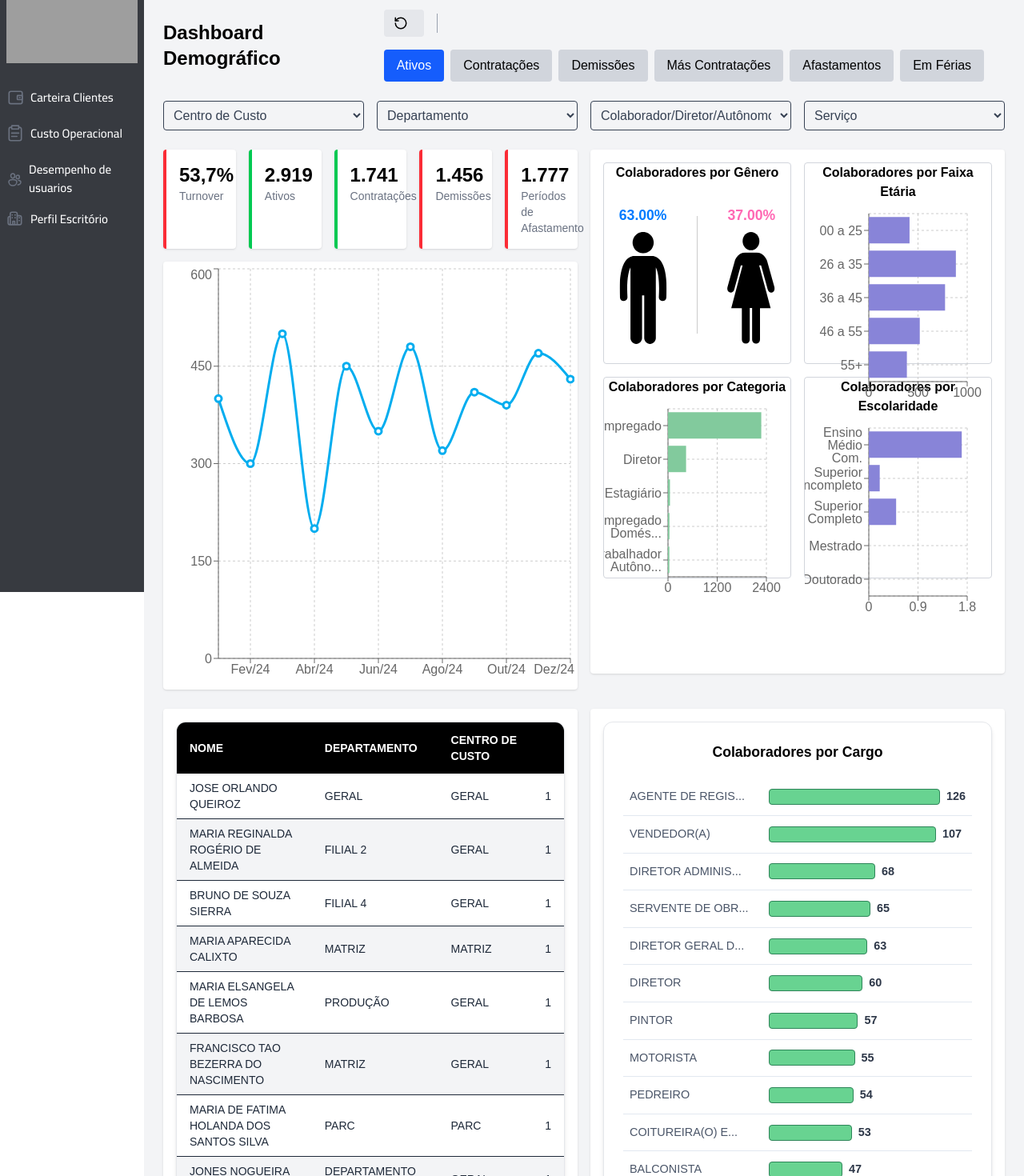
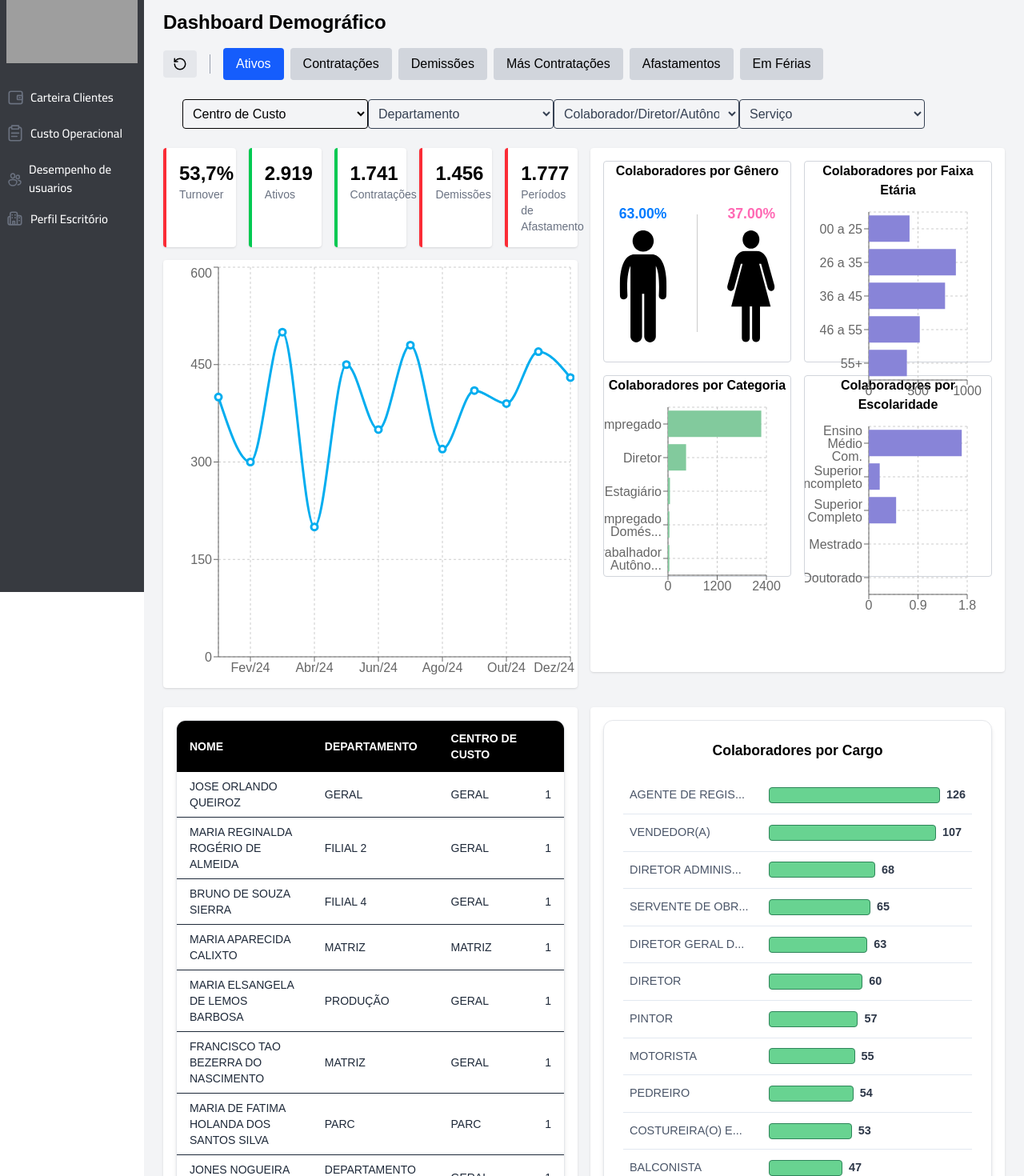
Before and after one commit to gabrielcsilvaa/office-gestao-front, a Next.js app: page /modulos/dashboards/demografico in a window 1280 px wide. Shown: the part 60-1530 px from the top of the page at 80% size. Built offline with nearby package versions, Linux system fonts and the light colour scheme; sample sign-in values are in the browser's storage; grey boxes are pictures that could not be loaded.

Commit message:
nikolas-demografico

```diff
--- a/src/app/modulos/dashboards/demografico/components/grafico_cargo.tsx
+++ b/src/app/modulos/dashboards/demografico/components/grafico_cargo.tsx
@@ -11,7 +11,7 @@ const GraficoCargo = () => {
     { id: 7, cargo: 'PINTOR', numeroDeColaboradores: 57 },
     { id: 8, cargo: 'MOTORISTA', numeroDeColaboradores: 55 },
     { id: 9, cargo: 'PEDREIRO', numeroDeColaboradores: 54 },
-    { id: 10, cargo: 'COITUREIRA(O) E...', numeroDeColaboradores: 53 },
+    { id: 10, cargo: 'COSTUREIRA(O) E...', numeroDeColaboradores: 53 },
     { id: 11, cargo: 'BALCONISTA', numeroDeColaboradores: 47 },
   ];
 
--- a/src/app/modulos/dashboards/demografico/components/tabela_colaboradores.tsx
+++ b/src/app/modulos/dashboards/demografico/components/tabela_colaboradores.tsx
@@ -1,48 +1,120 @@
 // components/TabelaColaboradores.tsx
 export default function TabelaColaboradores() {
   const colaboradores = [
-    { nome: "JOSE ORLANDO QUEIROZ", departamento: "GERAL", centroCusto: "GERAL" , "number": "1" },
-    { nome: "MARIA REGINALDA ROGÉRIO DE ALMEIDA", departamento: "FILIAL 2", centroCusto: "GERAL" , "number": "1" },
-    { nome: "BRUNO DE SOUZA SIERRA", departamento: "FILIAL 4", centroCusto: "GERAL" , "number": "1" },
-    { nome: "MARIA APARECIDA CALIXTO", departamento: "MATRIZ", centroCusto: "MATRIZ" , "number": "1" },
-    { nome: "MARIA ELSANGELA DE LEMOS BARBOSA", departamento: "PRODUÇÃO", centroCusto: "GERAL" , "number": "1" },
-    { nome: "FRANCISCO TAO BEZERRA DO NASCIMENTO", departamento: "MATRIZ", centroCusto: "GERAL" , "number": "1" },
-    { nome: "MARIA DE FATIMA HOLANDA DOS SANTOS SILVA", departamento: "PARC", centroCusto: "PARC" , "number": "1" },
-    { nome: "JONES NOGUEIRA DE ANDRADE SILVA", departamento: "DEPARTAMENTO GERAL", centroCusto: "GERAL" , "number": "1" },
-    { nome: "FRANCISCO ANTONIO VIANA", departamento: "DEPARTAMENTO GERAL", centroCusto: "GERAL" , "number": "1" },
-    { nome: "JOSE CARLOS BARBOSA DA SILVA", departamento: "GERAL", centroCusto: "GERAL" , "number": "1" },
-    { nome: "FRANCISCO EVANDRO FRANCELINO DE NEGREIROS", departamento: "ADMINISTRATIVO", centroCusto: "GERAL" , "number": "1" },
-    { nome: "ANTONIO CARLOS BEZERRA DA SILVA", departamento: "OFFICE BING.LABS", centroCusto: "DIRETORIA" , "number": "1" },
-    { nome: "MARIA ZULEIDE EUFRÁSIO BRAGA", departamento: "FILIAL 2 - DEL PASCO", centroCusto: "GERAL" , "number": "1" },
-    { nome: "FRANCISCO ORLANDO SILVEIRA PEREIRA", departamento: "PARC", centroCusto: "PARC" , "number": "1" },
-    { nome: "MARIA APARECIDA DA SILVA ALMEIDA", departamento: "PARC", centroCusto: "GERAL" , "number": "1" }
+    {
+      nome: "JOSE ORLANDO QUEIROZ",
+      departamento: "GERAL",
+      centroCusto: "GERAL",
+      number: "1",
+    },
+    {
+      nome: "MARIA REGINALDA ROGÉRIO DE ALMEIDA",
+      departamento: "FILIAL 2",
+      centroCusto: "GERAL",
+      number: "1",
+    },
+    {
+      nome: "BRUNO DE SOUZA SIERRA",
+      departamento: "FILIAL 4",
+      centroCusto: "GERAL",
+      number: "1",
+    },
+    {
+      nome: "MARIA APARECIDA CALIXTO",
+      departamento: "MATRIZ",
+      centroCusto: "MATRIZ",
+      number: "1",
+    },
+    {
+      nome: "MARIA ELSANGELA DE LEMOS BARBOSA",
+      departamento: "PRODUÇÃO",
+      centroCusto: "GERAL",
+      number: "1",
+    },
+    {
+      nome: "FRANCISCO TAO BEZERRA DO NASCIMENTO",
+      departamento: "MATRIZ",
+      centroCusto: "GERAL",
+      number: "1",
+    },
+    {
+      nome: "MARIA DE FATIMA HOLANDA DOS SANTOS SILVA",
+      departamento: "PARC",
+      centroCusto: "PARC",
+      number: "1",
+    },
+    {
+      nome: "JONES NOGUEIRA DE ANDRADE SILVA",
+      departamento: "DEPARTAMENTO GERAL",
+      centroCusto: "GERAL",
+      number: "1",
+    },
+    {
+      nome: "FRANCISCO ANTONIO VIANA",
+      departamento: "DEPARTAMENTO GERAL",
+      centroCusto: "GERAL",
+      number: "1",
+    },
+    {
+      nome: "JOSE CARLOS BARBOSA DA SILVA",
+      departamento: "GERAL",
+      centroCusto: "GERAL",
+      number: "1",
+    },
+    {
+      nome: "FRANCISCO EVANDRO FRANCELINO DE NEGREIROS",
+      departamento: "ADMINISTRATIVO",
+      centroCusto: "GERAL",
+      number: "1",
+    },
+    {
+      nome: "ANTONIO CARLOS BEZERRA DA SILVA",
+      departamento: "OFFICE BING.LABS",
+      centroCusto: "DIRETORIA",
+      number: "1",
+    },
+    {
+      nome: "MARIA ZULEIDE EUFRÁSIO BRAGA",
+      departamento: "FILIAL 2 - DEL PASCO",
+      centroCusto: "GERAL",
+      number: "1",
+    },
+    {
+      nome: "FRANCISCO ORLANDO SILVEIRA PEREIRA",
+      departamento: "PARC",
+      centroCusto: "PARC",
+      number: "1",
+    },
+    {
+      nome: "MARIA APARECIDA DA SILVA ALMEIDA",
+      departamento: "PARC",
+      centroCusto: "GERAL",
+      number: "1",
+    },
   ];
 
   return (
-    <div className="bg-white rounded-xl shadow-md h-full  overflow-auto border border-gray-200">
+    <div className="bg-white rounded-xl shadow-md h-full overflow-auto border border-gray-200">
       <table className="min-w-full text-sm font-medium text-gray-800">
         <thead className="sticky top-0 z-10 bg-black text-white">
           <tr>
             <th className="py-3 px-4 text-left">NOME</th>
             <th className="py-3 px-4 text-left">DEPARTAMENTO</th>
             <th className="py-3 px-4 text-left">CENTRO DE CUSTO</th>
-            <th className="py-3 px-4 text-left"></th>
+            <th className="py-3 px-4 text-left"></th>{" "}
+            {/* Consider giving this header a title if 'number' is a meaningful column */}
           </tr>
         </thead>
         <tbody>
           {colaboradores.map((colab, index) => (
             <tr
               key={index}
-              className={`${index % 2 === 0 ? "bg-white" : "bg-gray-100"} border-b`}
+              className="bg-white border-b" // Changed this line
             >
               <td className="py-2 px-4">{colab.nome}</td>
               <td className="py-2 px-4">{colab.departamento}</td>
               <td className="py-2 px-4">{colab.centroCusto}</td>
               <td className="py-2 px-4">{colab.number}</td>
-
-
-
-
             </tr>
           ))}
         </tbody>
--- a/src/app/modulos/dashboards/demografico/page.tsx
+++ b/src/app/modulos/dashboards/demografico/page.tsx
@@ -30,11 +30,12 @@ export default function Demografico() {
 
   return (
     <div className="p-6 bg-gray-100 min-h-screen">
-      {/* Título e botões */}
-      <div className="flex flex-col gap-4 md:flex-row md:items-center md:justify-between mb-6">
-        <h1 className="text-2xl font-bold">Dashboard Demográfico</h1>
+      {/* Título e Botões agrupados à esquerda */}
+      <div className="flex flex-col md:flex-row md:items-center flex-wrap gap-4 mb-6"> {/* Removido md:justify-between, adicionado flex-wrap e gap-4 geral */}
+        <h1 className="text-2xl font-bold whitespace-nowrap">Dashboard Demográfico</h1>
 
-        <div className="flex items-center flex-wrap gap-4">
+        {/* Container para todos os botões e a linha vertical */}
+        <div className="flex items-center flex-wrap gap-x-4 gap-y-2"> {/* gap-y-2 para quando os itens quebram linha */}
           {/* Botão de reset */}
           <button
             onClick={resetarFiltros}
@@ -42,11 +43,10 @@ export default function Demografico() {
             title="Resetar filtros"
           >
             <RotateCcw size={18} />
-            <span className="text-sm items-left"></span>
           </button>
 
-          {/* Linha vertical */}
-          <div className="w-px h-6 bg-gray-400" />
+          {/* Linha vertical (visível em telas md ou maiores) */}
+          <div className="w-px h-6 bg-gray-400 hidden md:block" />
 
           {/* Botões de status */}
           <div className="flex flex-wrap gap-2">
@@ -75,9 +75,10 @@ export default function Demografico() {
       </div>
 
       {/* Filtros */}
-      <div className="grid grid-cols-1 sm:grid-cols-2 md:grid-cols-4 gap-4 mb-6">
+      <div className="m-6    ">
+
         <select
-          className="w-full p-2 border rounded text-gray-700"
+          className="w-[232px]  p-2 border rounded text-black-700"
           value={filtros.centroCusto}
           onChange={(e) =>
             setFiltros((prev) => ({ ...prev, centroCusto: e.target.value }))
@@ -91,7 +92,7 @@ export default function Demografico() {
         </select>
 
         <select
-          className="w-full p-2 border rounded text-gray-700"
+          className="w-[232px] p-2 border rounded text-gray-700"
           value={filtros.departamento}
           onChange={(e) =>
             setFiltros((prev) => ({ ...prev, departamento: e.target.value }))
@@ -105,7 +106,7 @@ export default function Demografico() {
         </select>
 
         <select
-          className="w-full p-2 border rounded text-gray-700"
+          className="w-[232px] p-2 border rounded text-gray-700"
           value={filtros.tipoColaborador}
           onChange={(e) =>
             setFiltros((prev) => ({
@@ -122,7 +123,7 @@ export default function Demografico() {
         </select>
 
         <select
-          className="w-full p-2 border rounded text-gray-700"
+          className="w-[232px] p-2 border rounded text-gray-700"
           value={filtros.servico}
           onChange={(e) =>
             setFiltros((prev) => ({ ...prev, servico: e.target.value }))
@@ -134,6 +135,7 @@ export default function Demografico() {
           <option value="1">Opção 1</option>
           <option value="2">Opção 2</option>
         </select>
+
       </div>
 
       {/* Linha com cards e gráficos laterais */}
```
